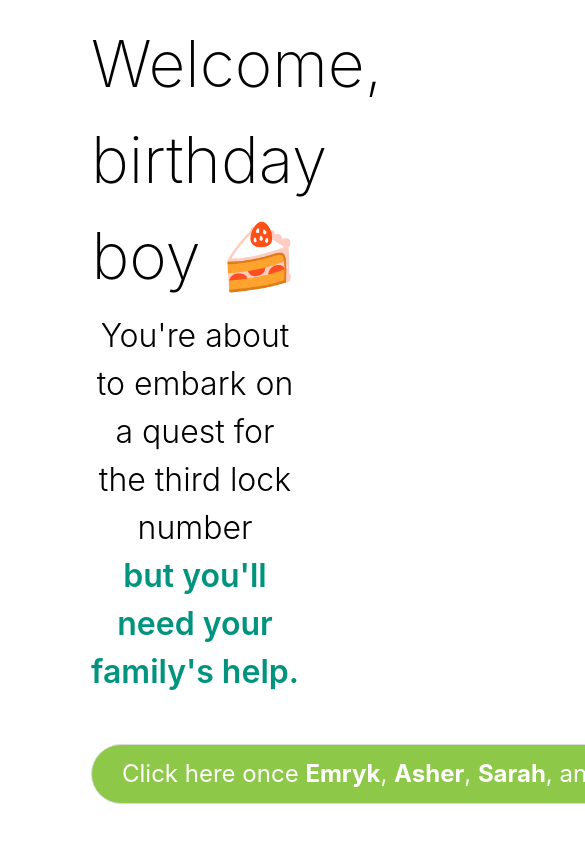
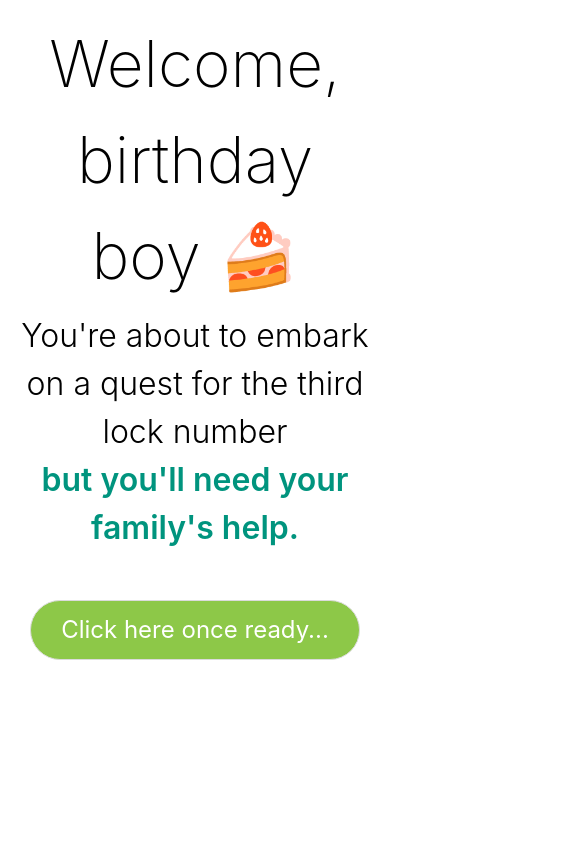
Before and after one commit to zachazar/the-third-number, a Svelte app: page / in a window 390 px wide. Shown: the top 842 px of the page, 585 px wide, since content can reach past the window. Built offline with nearby package versions, Linux system fonts and the light colour scheme.

Commit message:
Make more mobile friendly

```diff
--- a/src/App.svelte
+++ b/src/App.svelte
@@ -58,6 +58,14 @@
       max-width: 1000px;
     }
   }
+  @media (max-width: 425px) {
+    main {
+      max-width: none;
+    }
+    .button-extra-text {
+      display: none;
+    }
+  }
   .important-text {
     font-weight: 600;
   }
@@ -89,12 +97,13 @@
         class="button mt-6 is-large is-rounded begin-button"
         on:click={() => {
           step = availableSteps.started;
-        }}>Click here once&nbsp;
-        <strong>Emryk</strong>,&nbsp;
-        <strong>Asher</strong>,&nbsp;
-        <strong>Sarah</strong>,&nbsp;and&nbsp;
-        <strong>Tristan</strong>
-        &nbsp;are ready...</button>
+        }}>Click here once&nbsp;<span class="button-extra-text">
+          <strong>Emryk</strong>,&nbsp;
+          <strong>Asher</strong>,&nbsp;
+          <strong>Sarah</strong>,&nbsp;and&nbsp;
+          <strong>Tristan</strong>
+          &nbsp;are&nbsp;
+        </span>ready...</button>
     </div>
   {:else if step === availableSteps.started}
     <div out:fade in:fade={{ delay: 1000 }}>
```
